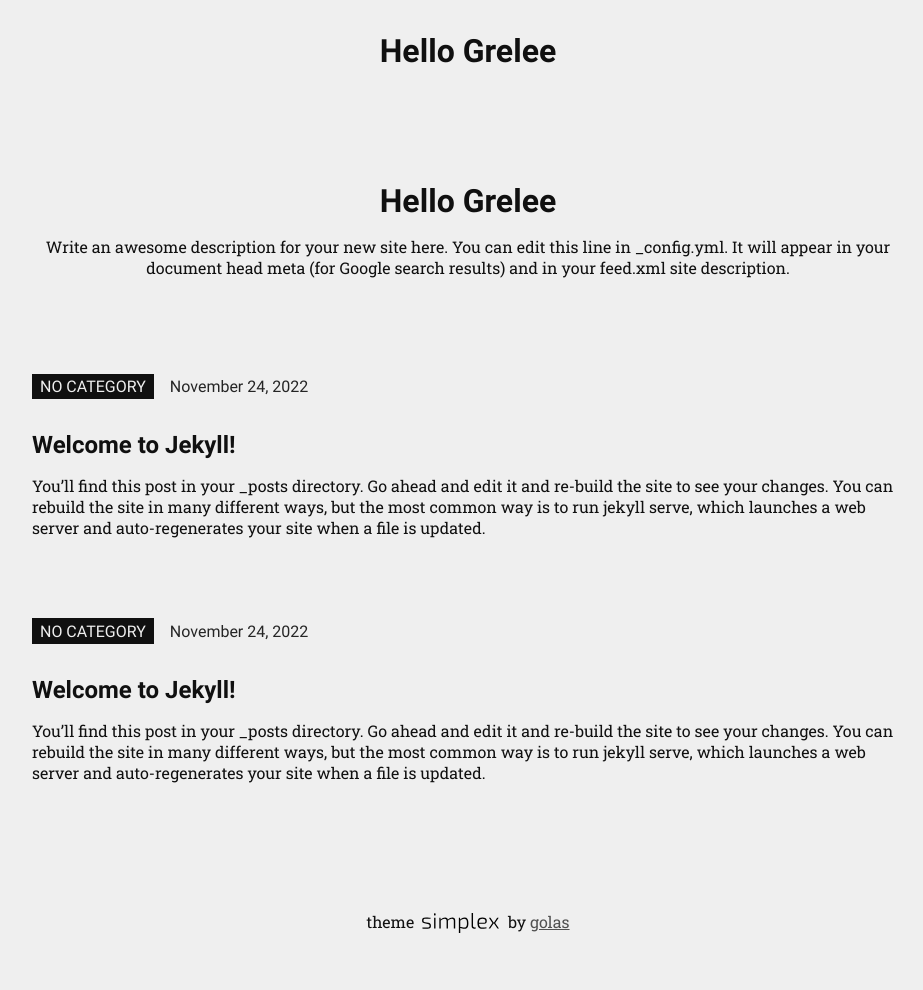
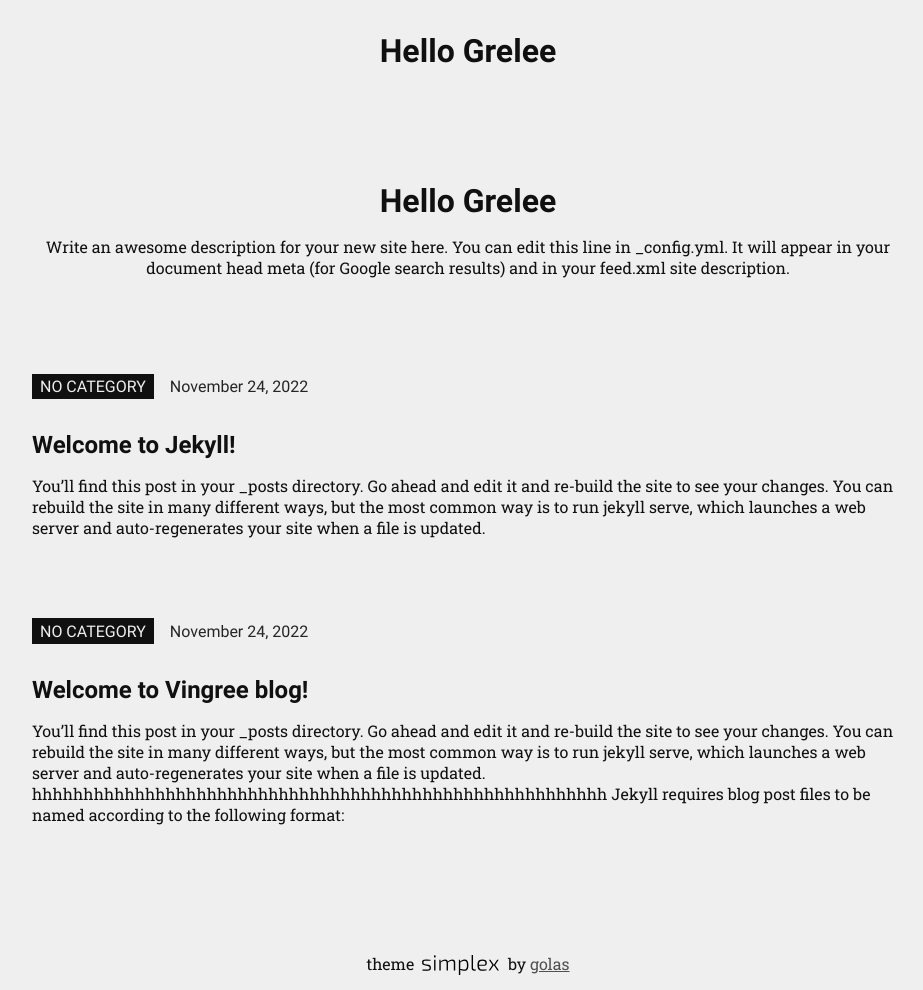
Before and after one commit to vingree/vingree.github.io, a Jekyll site: the page built from index.markdown, in a window 1280 px wide. Shown: the whole page, without its empty margins (172-1095 px from the left). Built offline with Jekyll 4.4.1, drawn with Linux system fonts in a browser that asks for light colours; before the commit the page ends 948 px from its top, so only the background shows below that.

Commit message:
Update 2022-11-24-welcome-to-jekyll.markdown

```diff
--- a/_posts/2022-11-24-welcome-to-jekyll.markdown
+++ b/_posts/2022-11-24-welcome-to-jekyll.markdown
@@ -1,11 +1,11 @@
 ---
 layout: post
-title:  "Welcome to Jekyll!"
+title:  "Welcome to Vingree blog!"
 date:   2022-11-24 21:09:30 +0800
 categories: jekyll update
 ---
 You’ll find this post in your `_posts` directory. Go ahead and edit it and re-build the site to see your changes. You can rebuild the site in many different ways, but the most common way is to run `jekyll serve`, which launches a web server and auto-regenerates your site when a file is updated.
-
+hhhhhhhhhhhhhhhhhhhhhhhhhhhhhhhhhhhhhhhhhhhhhhhhhhhhhhhh
 Jekyll requires blog post files to be named according to the following format:
 
 `YEAR-MONTH-DAY-title.MARKUP`
```
